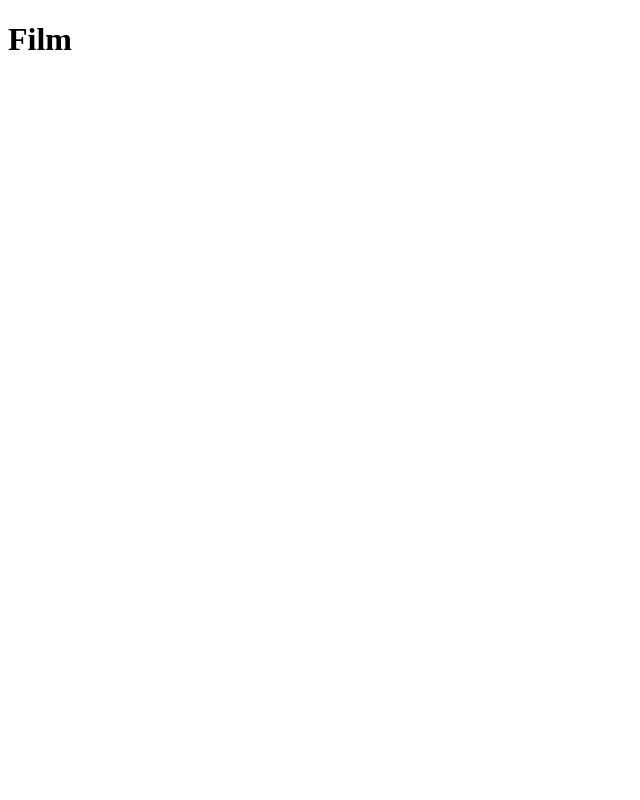
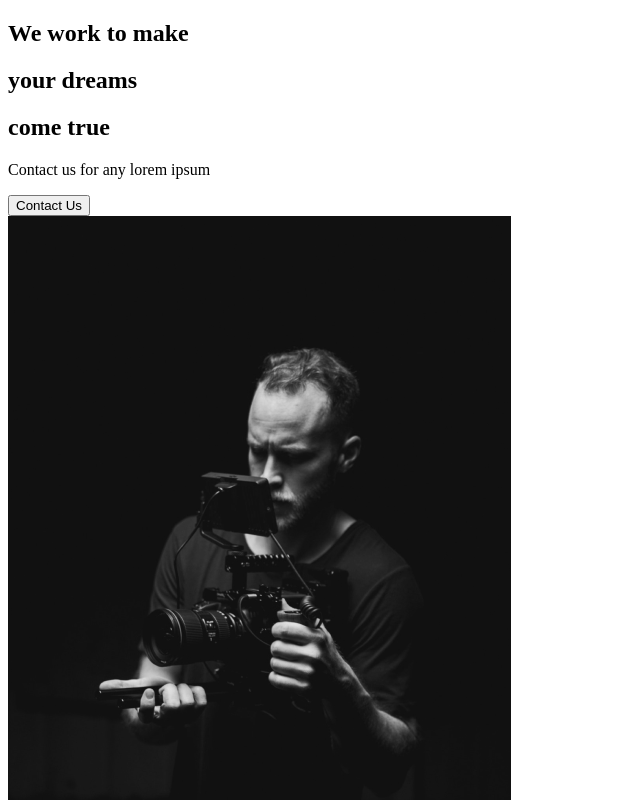
Before and after one commit to rivera-bl/ex-portfolio, a React (Create React App) app: page / in a window 1280 px wide. Shown: the top 800 px of the page, without its empty margins (0-640 px from the left). Built offline with nearby package versions, Linux system fonts and the light colour scheme.

Commit message:
Add About Section for About Page

```diff
--- a/src/App.js
+++ b/src/App.js
@@ -1,7 +1,9 @@
+import About from "./pages/About"
+
 function App() {
   return (
     <div className="App">
-        <h1>Film</h1>
+        <About/>
     </div>
   );
 }
--- /dev/null
+++ b/src/components/SectionLanding.js
@@ -0,0 +1,28 @@
+import home1 from '../img/home1.png'
+
+const SectionLanding = () => {
+    return (
+        <div>
+            <div className="description">
+                <div className="title">
+                    <div className="hide">
+                        <h2>We work to make</h2>
+                    </div>
+                    <div className="hide">
+                        <h2>your <span>dreams</span></h2>
+                    </div>
+                    <div className="hide">
+                        <h2>come true</h2>
+                    </div>
+                </div>
+                <p>Contact us for any lorem ipsum</p>
+                <button>Contact Us</button>
+                <div className="image">
+                    <img src={home1} alt="guy-camera"/>
+                </div>
+            </div>
+        </div>
+    );
+}
+
+export default SectionLanding;
--- /dev/null
+++ b/src/pages/About.js
@@ -0,0 +1,9 @@
+import SectionLanding from "../components/SectionLanding";
+
+const About = () => {
+    return(
+        <SectionLanding/>
+    )
+}
+
+export default About;
```
Also changed, not shown: src/img/home1.png (added).
